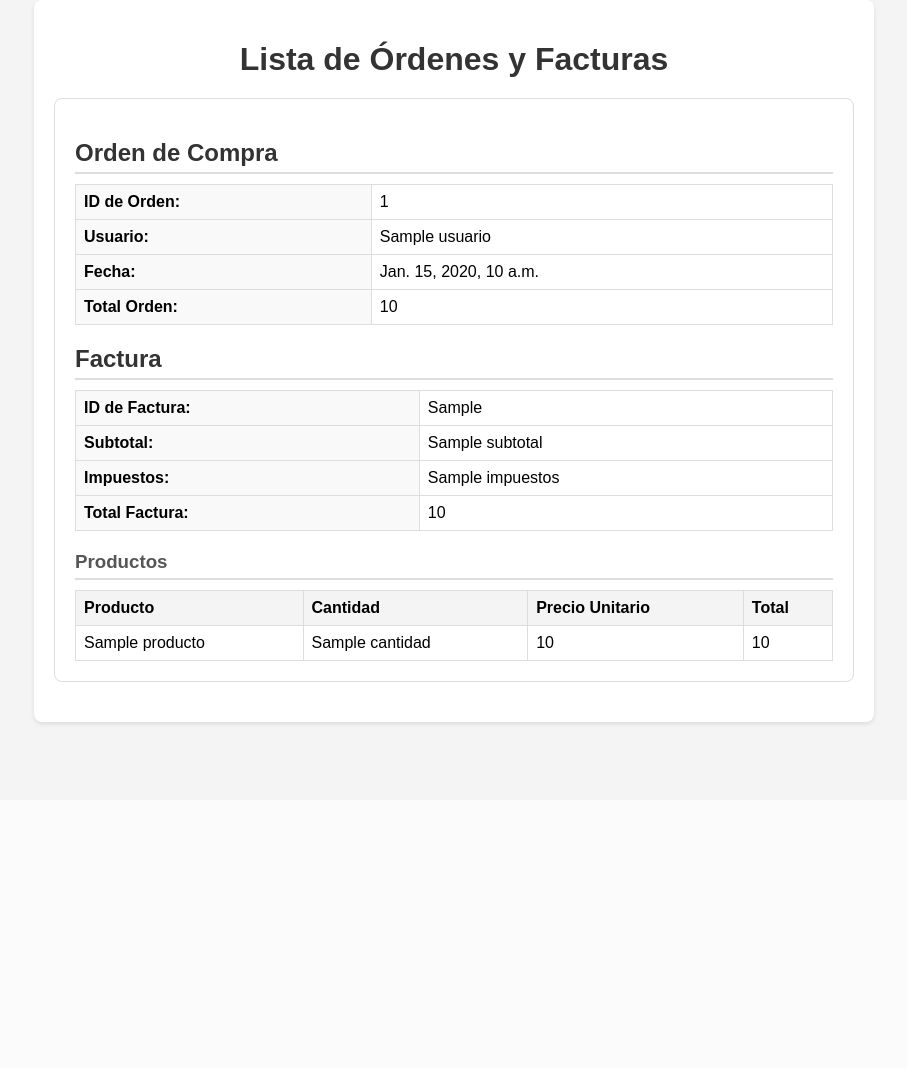
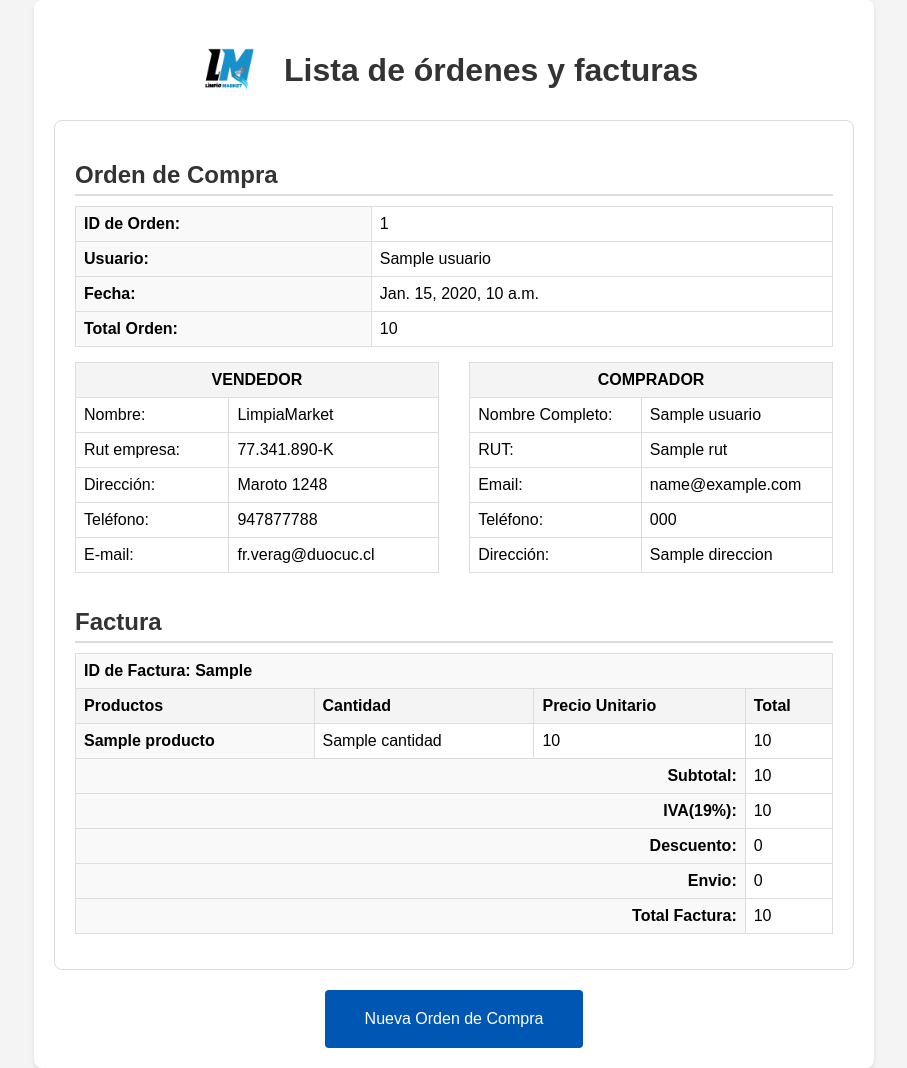
Before and after one commit to dngz/LimpioMarket, a Django app: template LimpioMarket/webMarket/templates/lista.html in a window 1280 px wide. Shown: the whole page, without its empty margins (186-1093 px from the left). Before the commit the page ends 726 px from the top, so only its background shows below. Run offline with Django 5.2, Linux system fonts and the light colour scheme; the template is opened without the code that fills it: most values are stand-ins (such as "Sample title", 1, 10 or a date in 2020).

Commit message:
logo añadido, facturas actualizadas, diseño de pagina cambiado

```diff
--- a/LimpioMarket/webMarket/static/css/lista.css
+++ b/LimpioMarket/webMarket/static/css/lista.css
@@ -55,29 +55,98 @@ h1 {
     background-color: #f9f9f9;
 }
 
-.productos-container {
-    margin-top: 20px;
+.vendedor-comprador-container {
+    display: flex;
+    justify-content: space-between;
 }
 
-.productos-container h3 {
-    color: #555;
-    margin-bottom: 10px;
-    border-bottom: 2px solid #ddd;
-    padding-bottom: 5px;
+.vendedor, .comprador {
+    width: 48%;
 }
 
-.productos-container table {
+.vendedor-comprador-tabla {
     width: 100%;
     border-collapse: collapse;
+    border: 1px solid #ddd;
+    margin-bottom: 15px;
 }
 
-.productos-container table th, .productos-container table td {
+.vendedor-comprador-tabla th,
+.vendedor-comprador-tabla td {
     padding: 8px;
     border: 1px solid #ddd;
     text-align: left;
 }
 
-.productos-container table th {
+.vendedor-comprador-tabla th {
+    background-color: #f4f4f4;
+    font-weight: bold;
+    text-align: center;
+}
+
+.factura-tabla {
+    width: 100%;
+    border-collapse: collapse;
+    margin-top: 10px;
+}
+
+.factura-tabla th, .factura-tabla td {
+    padding: 8px;
+    border: 1px solid #ddd;
+    text-align: left;
+}
+
+.factura-tabla th {
     background-color: #f4f4f4;
     font-weight: bold;
 }
+
+.factura-tabla tr td[colspan="4"] {
+    text-align: left;
+    font-weight: bold;
+}
+
+.factura-tabla tr td[colspan="3"] {
+    text-align: right;
+}
+
+.info-vendedor-comprador {
+    margin: 20px 0;
+}
+
+.info-vendedor-comprador table {
+    width: 100%;
+    border-collapse: collapse;
+}
+
+.info-vendedor-comprador table td {
+    padding: 8px;
+    border: 1px solid #ddd;
+    text-align: left;
+}
+
+.info-vendedor-comprador table td:first-child {
+    font-weight: bold;
+    background-color: #f9f9f9;
+}
+
+.button-container {
+    text-align: center;
+    margin-top: 20px;
+}
+
+.btn {
+    display: inline-block;
+    padding: 10px 20px;
+    font-size: 16px;
+    color: #fff;
+    background-color: #0056b3;
+    border: none;
+    border-radius: 4px;
+    text-decoration: none;
+    transition: background-color 0.3s;
+}
+
+.btn:hover {
+    background-color: #0056b3;
+}
--- a/LimpioMarket/webMarket/templates/lista.html
+++ b/LimpioMarket/webMarket/templates/lista.html
@@ -1,13 +1,19 @@
 <!DOCTYPE html>
 <html>
+
 <head>
     <title>Lista de Órdenes y Facturas</title>
     {% load static %}
     <link rel="stylesheet" href="{% static 'css/lista.css' %}">
 </head>
+
 <body>
     <div class="container">
-        <h1>Lista de Órdenes y Facturas</h1>
+        <div class="logo-container" style="display: flex; align-items: center; margin-left: 15%;">
+            <img src="{% static 'img/l.png' %}" alt="Logo" width="100" style="margin-right: 10px;">
+            <h1>Lista de órdenes y facturas</h1>
+        </div>
+
         {% for item in ordenes_con_factura %}
         <div class="orden">
             <h2>Orden de Compra</h2>
@@ -32,40 +38,83 @@
                 </table>
             </div>
 
+            <div class="vendedor-comprador-container">
+                <div class="vendedor">
+                    <table class="vendedor-comprador-tabla">
+                        <thead>
+                            <tr>
+                                <th colspan="2">VENDEDOR</th>
+                            </tr>
+                        </thead>
+                        <tbody>
+                            <tr>
+                                <td>Nombre:</td>
+                                <td>LimpiaMarket</td>
+                            </tr>
+                            <tr>
+                                <td>Rut empresa:</td>
+                                <td>77.341.890-K</td>
+                            </tr>
+                            <tr>
+                                <td>Dirección:</td>
+                                <td>Maroto 1248</td>
+                            </tr>
+                            <tr>
+                                <td>Teléfono:</td>
+                                <td>947877788</td>
+                            </tr>
+                            <tr>
+                                <td>E-mail:</td>
+                                <td>fr.verag@duocuc.cl</td>
+                            </tr>
+                        </tbody>
+                    </table>
+                </div>
+                <div class="comprador">
+                    <table class="vendedor-comprador-tabla">
+                        <thead>
+                            <tr>
+                                <th colspan="2">COMPRADOR</th>
+                            </tr>
+                        </thead>
+                        <tbody>
+                            <tr>
+                                <td>Nombre Completo:</td>
+                                <td>{{ item.orden.usuario.nombre_completo }}</td>
+                            </tr>
+                            <tr>
+                                <td>RUT:</td>
+                                <td>{{ item.orden.usuario.rut }}</td>
+                            </tr>
+                            <tr>
+                                <td>Email:</td>
+                                <td>{{ item.orden.usuario.email }}</td>
+                            </tr>
+                            <tr>
+                                <td>Teléfono:</td>
+                                <td>{{ item.orden.usuario.telefono }}</td>
+                            </tr>
+                            <tr>
+                                <td>Dirección:</td>
+                                <td>{{ item.orden.direccion }}</td>
+                            </tr>
+                        </tbody>
+                    </table>
+                </div>
+            </div>
+
             <h2>Factura</h2>
             <div class="info-container">
-                    <table>
+                <table class="factura-tabla">
                     <tr>
-                            <td>ID de Factura:</td>
-                            <td>{{ item.factura.numero_factura }}</td>
+                        <td colspan="4"><strong>ID de Factura:</strong> {{ item.factura.numero_factura }}</td>
                     </tr>
                     <tr>
-                            <td>Subtotal:</td>
-                            <td>{{ item.factura.subtotal }}</td>
-                        </tr>
-                        <tr>
-                            <td>Impuestos:</td>
-                            <td>{{ item.factura.impuestos }}</td>
-                        </tr>
-                        <tr>
-                            <td>Total Factura:</td>
-                            <td>{{ item.factura.total }}</td>
-                        </tr>
-                    </table>
-                </div>
-
-                <div class="productos-container">
-                    <h3>Productos</h3>
-                    <table>
-                        <thead>
-                            <tr>
-                                <th>Producto</th>
+                        <th>Productos</th>
                         <th>Cantidad</th>
                         <th>Precio Unitario</th>
                         <th>Total</th>
                     </tr>
-                        </thead>
-                        <tbody>
                     {% for detalle in item.detalles %}
                     <tr>
                         <td>{{ detalle.producto.nombre }}</td>
@@ -74,11 +123,34 @@
                         <td>{{ detalle.total }}</td>
                     </tr>
                     {% endfor %}
-                        </tbody>
+                    <tr>
+                        <td colspan="3" style="text-align: right;"><strong>Subtotal:</strong></td>
+                        <td>{{ item.factura.subtotal|floatformat:0 }}</td>
+                    </tr>
+                    <tr>
+                        <td colspan="3" style="text-align: right;"><strong>IVA(19%):</strong></td>
+                        <td>{{ item.factura.impuestos|floatformat:0 }}</td>
+                    </tr>
+                    <tr>
+                        <td colspan="3" style="text-align: right;"><strong>Descuento:</strong></td>
+                        <td>0</td>
+                    </tr>
+                    <tr>
+                        <td colspan="3" style="text-align: right;"><strong>Envio:</strong></td>
+                        <td>0</td>
+                    </tr>
+                    <tr>
+                        <td colspan="3" style="text-align: right;"><strong>Total Factura:</strong></td>
+                        <td>{{ item.factura.total|floatformat:0 }}</td>
+                    </tr>
                 </table>
             </div>
         </div>
         {% endfor %}
+        <div class="button-container">
+            <a href="{% url 'orden_de_compra' %}" class="btn"><button class="btn">Nueva Orden de Compra</button></a>
+        </div>
     </div>
 </body>
+
 </html>
--- a/LimpioMarket/webMarket/templates/login.html
+++ b/LimpioMarket/webMarket/templates/login.html
@@ -1,10 +1,9 @@
-<!-- FILEPATH: /C:/Users/DUOC/Desktop/LimpioMarket/LimpioMarket/webMarket/templates/login.html -->
-{% load static %}
 <!DOCTYPE html>
 <html>
 <head>
     <title>Iniciar sesión</title>
     {% block css %}
+    {% load static %}
     <link rel="stylesheet" href="{% static 'css/login.css' %}">
     {% endblock css %}
     <script src="https://cdn.jsdelivr.net/npm/sweetalert2@11"></script>
@@ -12,6 +11,7 @@
 <body>
     <div class="container">
         <div class="login-box">
+            <img src="{% static 'img/l.png' %}" alt="Logo" class="logo">
             <h2>Iniciar sesión</h2>
             <form method="POST">
                 {% csrf_token %}
--- a/LimpioMarket/webMarket/templates/orden_compra.html
+++ b/LimpioMarket/webMarket/templates/orden_compra.html
@@ -29,7 +29,10 @@
     </style>
 </head>
 <body>
-    <h1>Orden de Compra</h1>
+    <div class="logo-container" style="display: flex; align-items: center; margin-left: 30%;">
+        <img src="{% static 'img/l.png' %}" alt="Logo" width="100" style="margin-right: 10px;">
+        <h1>Orden de compra</h1>
+    </div>
 
     <div class="container">
         <div class="form-container">
```
Also changed, not shown: LimpioMarket/webMarket/models.py (+5 -4 lines), LimpioMarket/webMarket/static/css/login.css (+8 -3 lines), LimpioMarket/webMarket/static/css/styles.css (+4 -4 lines), LimpioMarket/webMarket/views.py (+5 -4 lines), LimpioMarket/db.sqlite3, LimpioMarket/webMarket/migrations/0001_initial.py, LimpioMarket/webMarket/static/img/L.png (added). Lines whose indentation alone changed are shown as unchanged.
